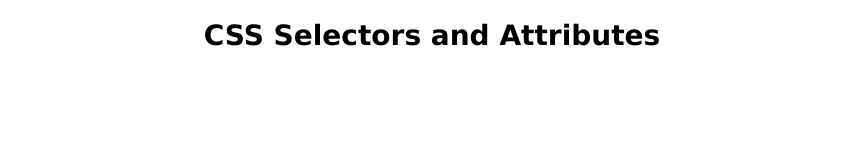
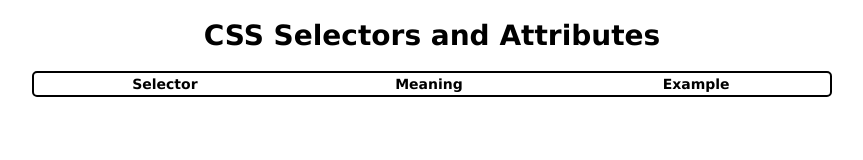
Before and after one commit to dorterry/css-selectors, a plain HTML site: page index.html in a window 1280 px wide. Shown: the whole page, without its empty margins (208-1071 px from the left). Drawn offline with Linux system fonts and the light colour scheme.

Commit message:
added basic table structure

```diff
--- a/index.html
+++ b/index.html
@@ -7,7 +7,53 @@
     <title>CSS Selectors Cheatsheet</title>
     <link rel="stylesheet" type="text/css" href="resources/css/styles.css">
 </head>
+
 <body>
+
   <h1>CSS Selectors and Attributes</h1>
+
+  <table>
+      <tr>
+        <th>Selector</th>
+        <th>Meaning</th>
+        <th>Example</th>
+      </tr>
+
+
+
+
+
+
+
+
+
+
+
+
+
+
+
+
+
+
+
+  </table>
+
+
+
+
+
+
+
+
+
+
+
+
+
+
+
+
+
 </body>
 </html>
--- a/resources/css/styles.css
+++ b/resources/css/styles.css
@@ -7,3 +7,12 @@ body {
 h1 {
     text-align: center;
 }
+
+ /* Table */
+
+ table {
+    border: 2px solid black;
+    width: 800px;
+    border-radius: 5px;
+    margin: 0 auto;
+  }
```
